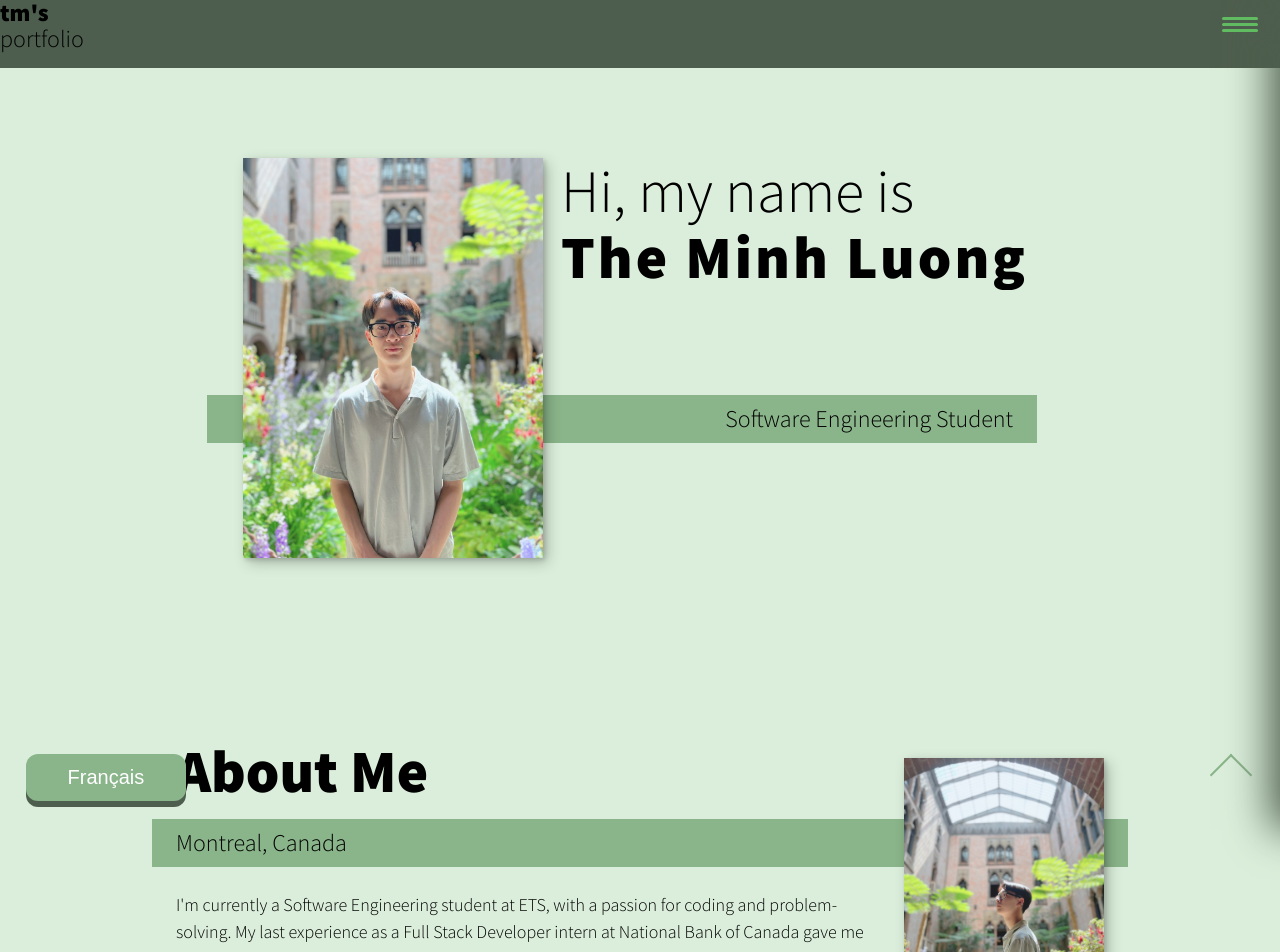
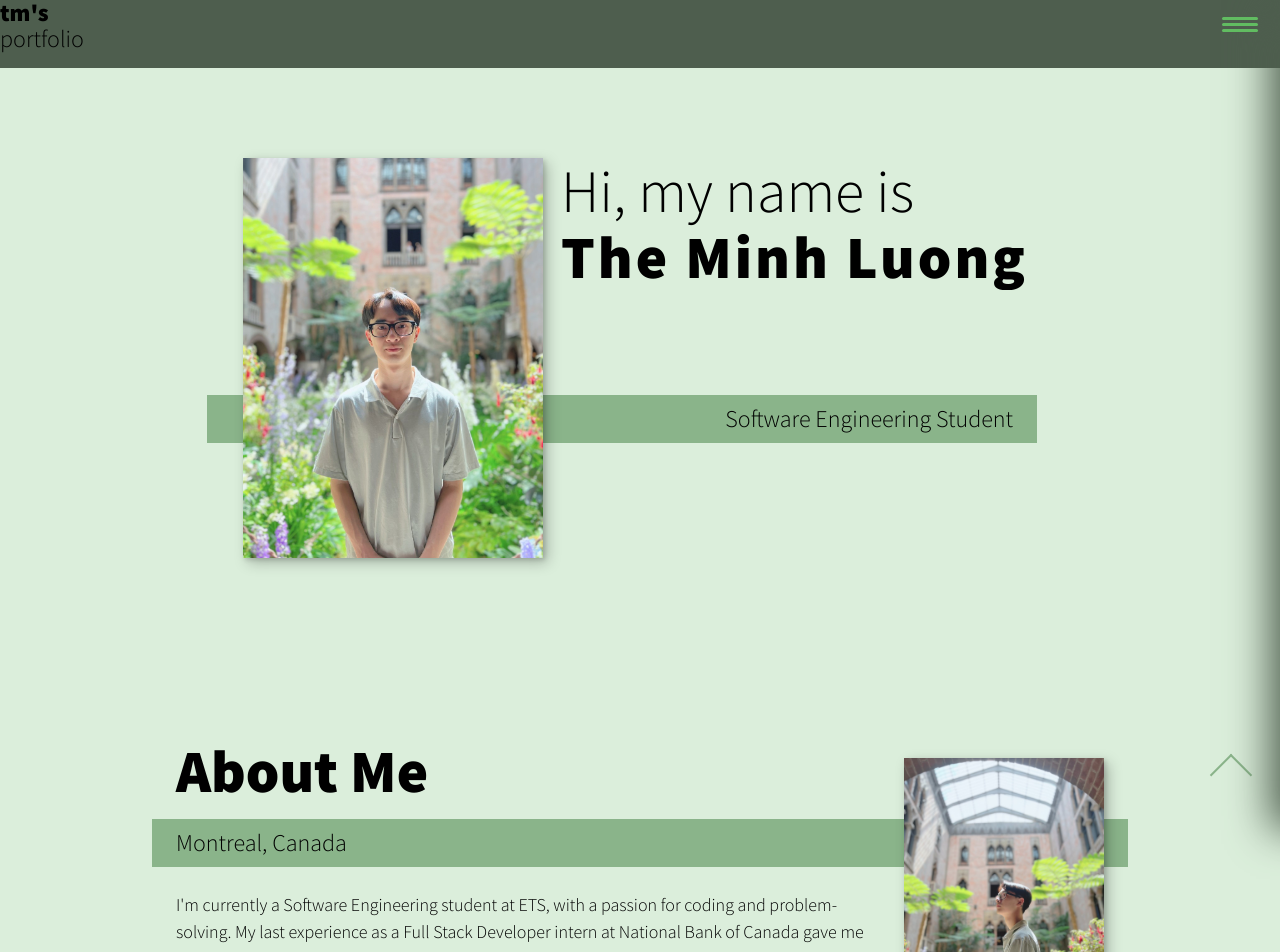
Before and after one commit to ThiiLuu79/tm_portfolio, a React (Create React App) app: page / in a window 1280 px wide. Shown: the top 952 px of the page. Built offline with nearby package versions, Linux system fonts and the light colour scheme.

Commit message:
Move language toggle to navbar

```diff
--- a/src/components/MainComponents/Footer.jsx
+++ b/src/components/MainComponents/Footer.jsx
@@ -5,9 +5,6 @@ import { useLanguage } from '../../LanguageContext/languageContext';
 
 import * as mainConstantsEn from '../../i18n/mainConstants_en.js';
 import * as mainConstantsFr from '../../i18n/mainConstants_fr.js';
-
-
-import { LanguageToggler } from '../../LanguageContext/languageToggler';
 
 const Footer = () => {
   var today = new Date();
@@ -49,7 +46,6 @@ const Footer = () => {
               </div>
             </a>
       </div>
-      <LanguageToggler/>
       <GoToTop/>
       <small className="copyright">&copy; {mainConstants.COPYRIGHT} <span id="portfolioTimePeriod">{mainConstants.PORTFOLIO_START_YEAR}{today.getFullYear()}</span> {mainConstants.ALL_RIGHTS_RESERVED}</small>
     </footer>
--- a/src/components/MainComponents/Navbar.jsx
+++ b/src/components/MainComponents/Navbar.jsx
@@ -7,6 +7,8 @@ import { useLanguage } from '../../LanguageContext/languageContext';
 
 import * as mainConstantsEn from '../../i18n/mainConstants_en.js';
 import * as mainConstantsFr from '../../i18n/mainConstants_fr.js';
+
+import { LanguageToggler } from '../../LanguageContext/languageToggler.jsx';
 
 const Navbar = () => {
 
@@ -56,6 +58,7 @@ const Navbar = () => {
         <span className="hamburger"></span>
       </button>
       <nav className="nav">
+      <LanguageToggler/>
         <ul className="nav__list">
           <li className="nav__item">
             <a href="/#home" className="nav__link">
--- a/src/css/style.css
+++ b/src/css/style.css
@@ -73,13 +73,9 @@ header{
 
 .translator{
   position:fixed;
+  z-index:99;
+  top: 2%;
   left: 2%;
-  z-index:99;
-  top: 95%;
-}
-
-.translator button{
-  margin-right: 2px;
 }
 
 .go__top .button__arrow {
```
